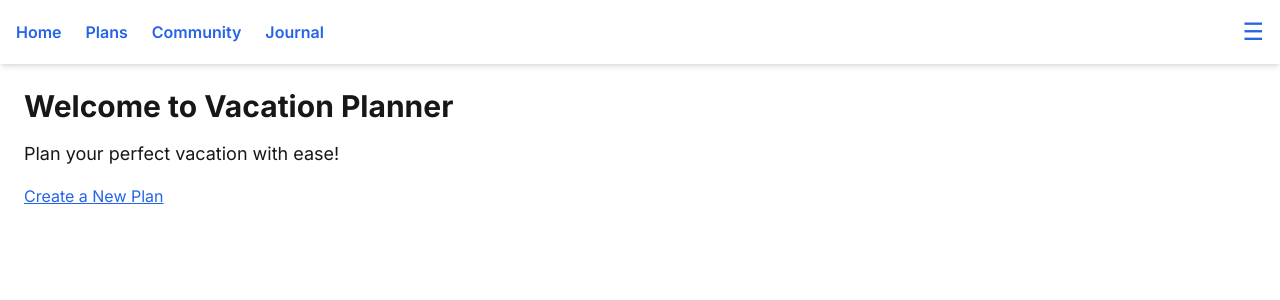
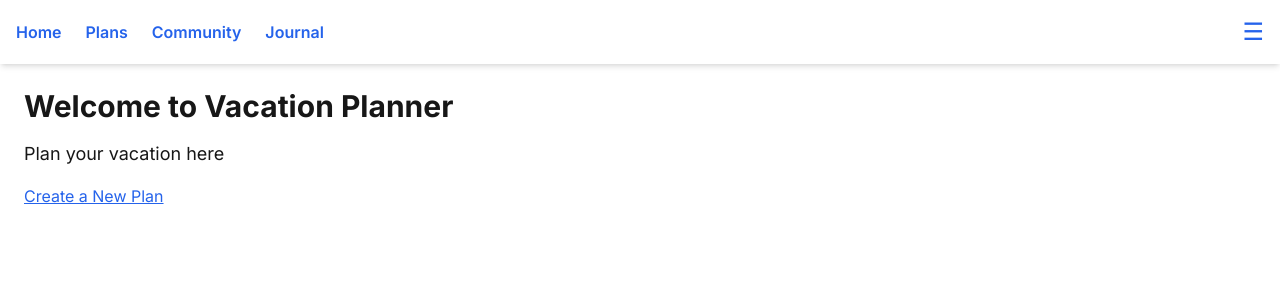
Before and after one commit to ChayapolPDCW/VacationPlanner, a Next.js app in the folder frontend/: page / in a window 1280 px wide. Shown: the top 300 px of the page. Built offline with nearby package versions, Linux system fonts and the light colour scheme.

Commit message:
add proxy, edit register

```diff
--- a/frontend/package.json
+++ b/frontend/package.json
@@ -2,6 +2,7 @@
   "name": "frontend",
   "version": "0.1.0",
   "private": true,
+  "proxy": "http://localhost:5000/",
   "scripts": {
     "dev": "next dev",
     "build": "next build",
--- /dev/null
+++ b/frontend/src/app/login/page.jsx
@@ -0,0 +1,3 @@
+export default function LoginPage() {
+    return <div className="p-6">login page</div>;
+}
--- a/frontend/src/app/page.js
+++ b/frontend/src/app/page.js
@@ -2,7 +2,7 @@ export default function Home() {
   return (
       <div className="p-6">
           <h1 className="text-3xl font-bold mb-4">Welcome to Vacation Planner</h1>
-          <p className="text-lg">Plan your perfect vacation with ease!</p>
+          <p className="text-lg">Plan your vacation here</p>
           <a href="/create_plan" className="text-blue-600 underline mt-4 inline-block">
               Create a New Plan
           </a>
--- a/frontend/src/app/register/page.jsx
+++ b/frontend/src/app/register/page.jsx
@@ -31,7 +31,7 @@ export default function Register() {
         }
 
         try {
-            const response = await axios.post('http://localhost:5000/api/auth/register', {
+            const response = await axios.post('http://localhost:3000/register', {
                 email: formData.email,
                 username: formData.username,
                 password: formData.password
```
